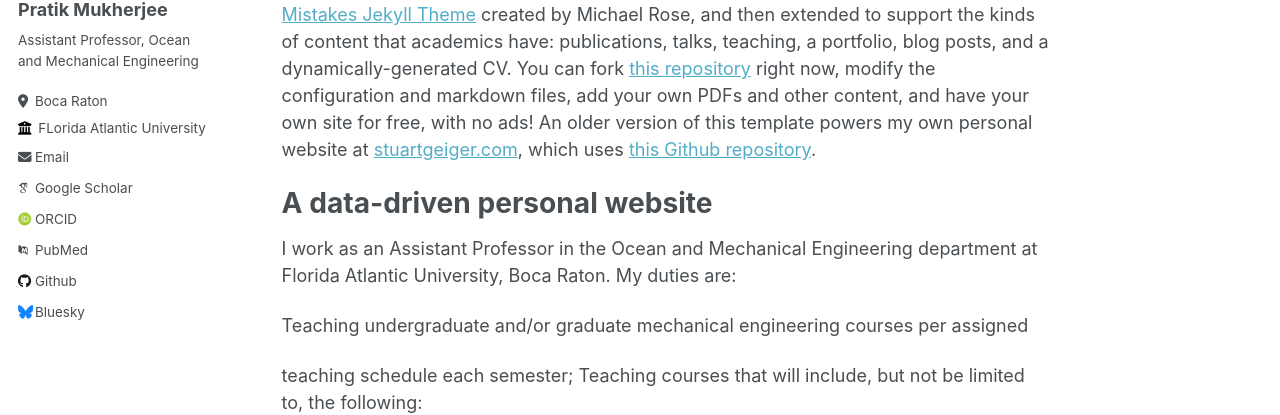
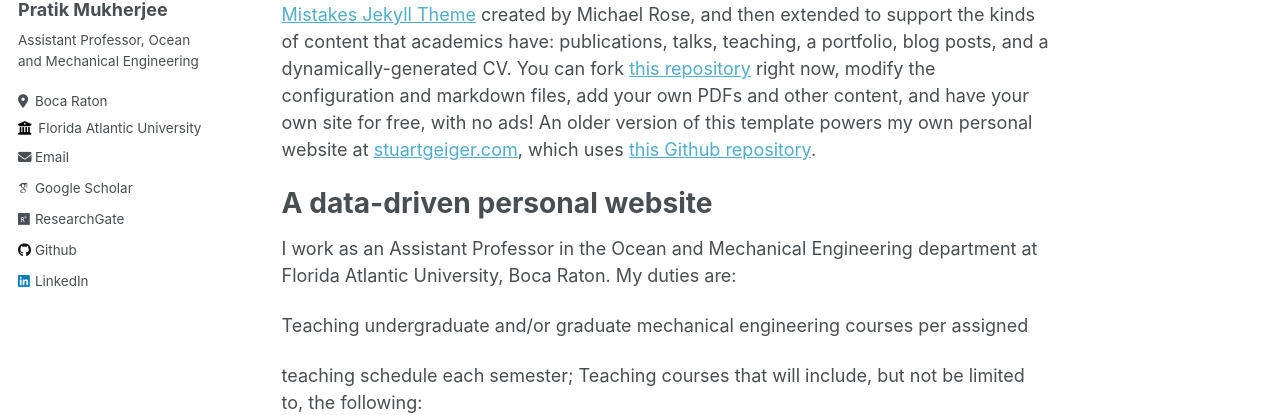
Before and after one commit to mukhe027/mukhe027.github.io, a Jekyll site: the page built from _pages/about.md, in a window 1280 px wide. Shown: the part 283-698 px from the top of the page. Built offline with Jekyll 4.4.1, drawn with Linux system fonts in a browser that asks for light colours; some web fonts are replaced; part of the change alters nothing that is shown.

Commit message:
Update _config.yml

```diff
--- a/_config.yml
+++ b/_config.yml
@@ -26,18 +26,18 @@ author:
   pronouns         : # example: "she/her"
   bio              : "Assistant Professor, Ocean and Mechanical Engineering"
   location         : "Boca Raton"
-  employer         : "FLorida Atlantic University"
+  employer         : "Florida Atlantic University"
   uri              : # URL
   email            : "pratikm10@gmail.com"
 
   # Academic websites
   arxiv            : # URL - Update with the correct link to your profile
-  googlescholar    : "https://scholar.google.com/citations?user=PS_CX0AAAAAJ"
+  googlescholar    : "https://scholar.google.com/citations?user=07O5YvAAAAAJ&hl=en"
   impactstory      : # URL
-  orcid            : "http://orcid.org/yourorcidurl"
+  orcid            : #"http://orcid.org/yourorcidurl"
   semantic         : # URL
-  pubmed           : "https://www.ncbi.nlm.nih.gov/pubmed/?term=john+snow"
-  researchgate     : # URL
+  pubmed           : #"https://www.ncbi.nlm.nih.gov/pubmed/?term=john+snow"
+  researchgate     : "https://www.researchgate.net/profile/Pratik-Mukherjee-6"
 
   # Repositories and software development
   bitbucket        : # Username - Update with your username on the site
@@ -48,7 +48,7 @@ author:
   stackoverflow    : # User number or user number and name (i.e., use "1" or "1/jeff-atwood")
 
   # Social media
-  bluesky          : "bsky.app" # Replace this with you Bluesky username
+  bluesky          : #"bsky.app" # Replace this with you Bluesky username
   facebook         : # Username
   flickr           : # Username
   foursquare       : # Username
@@ -57,7 +57,7 @@ author:
   keybase          : # Username
   instagram        : # Username
   lastfm           : # Username
-  linkedin         : # Username
+  linkedin         : "https://www.linkedin.com/in/mukhe027/"
   mastodon         : # URL
   medium           : # URL
   pinterest        : # Username
```
